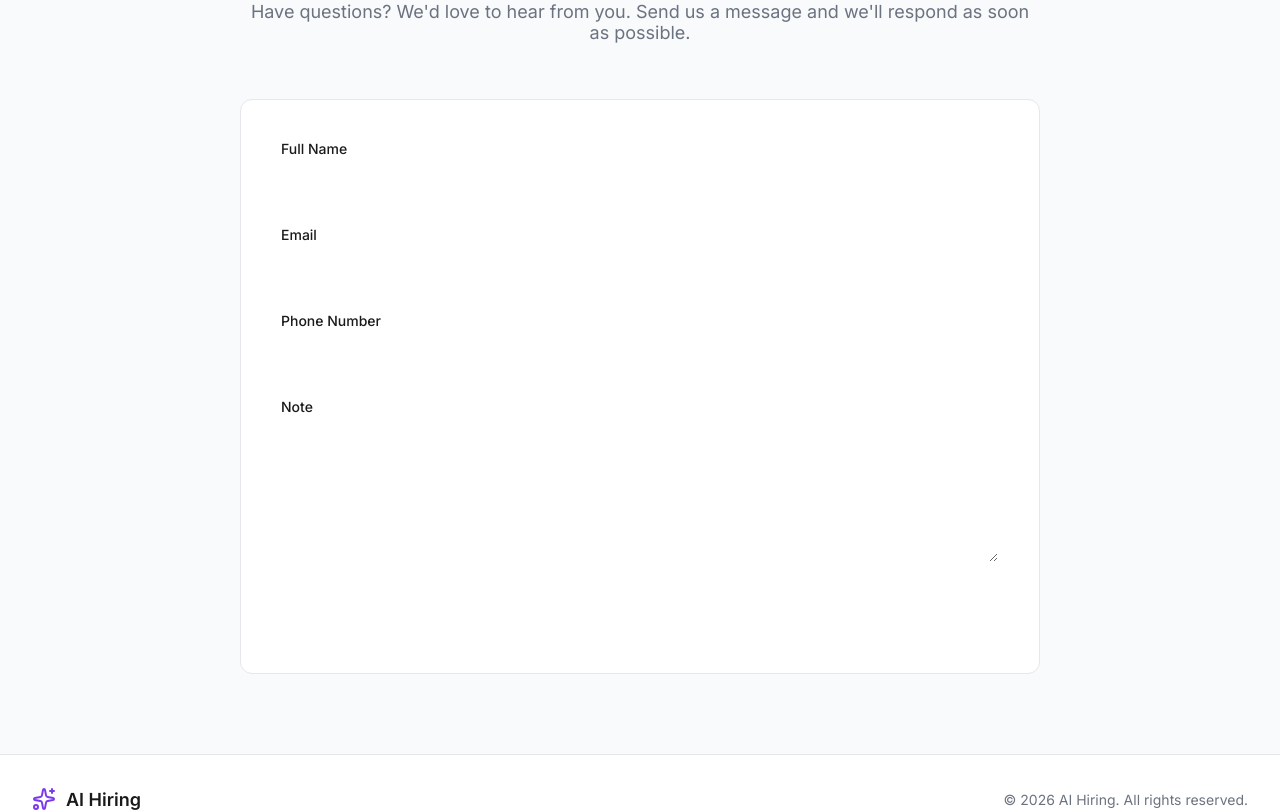
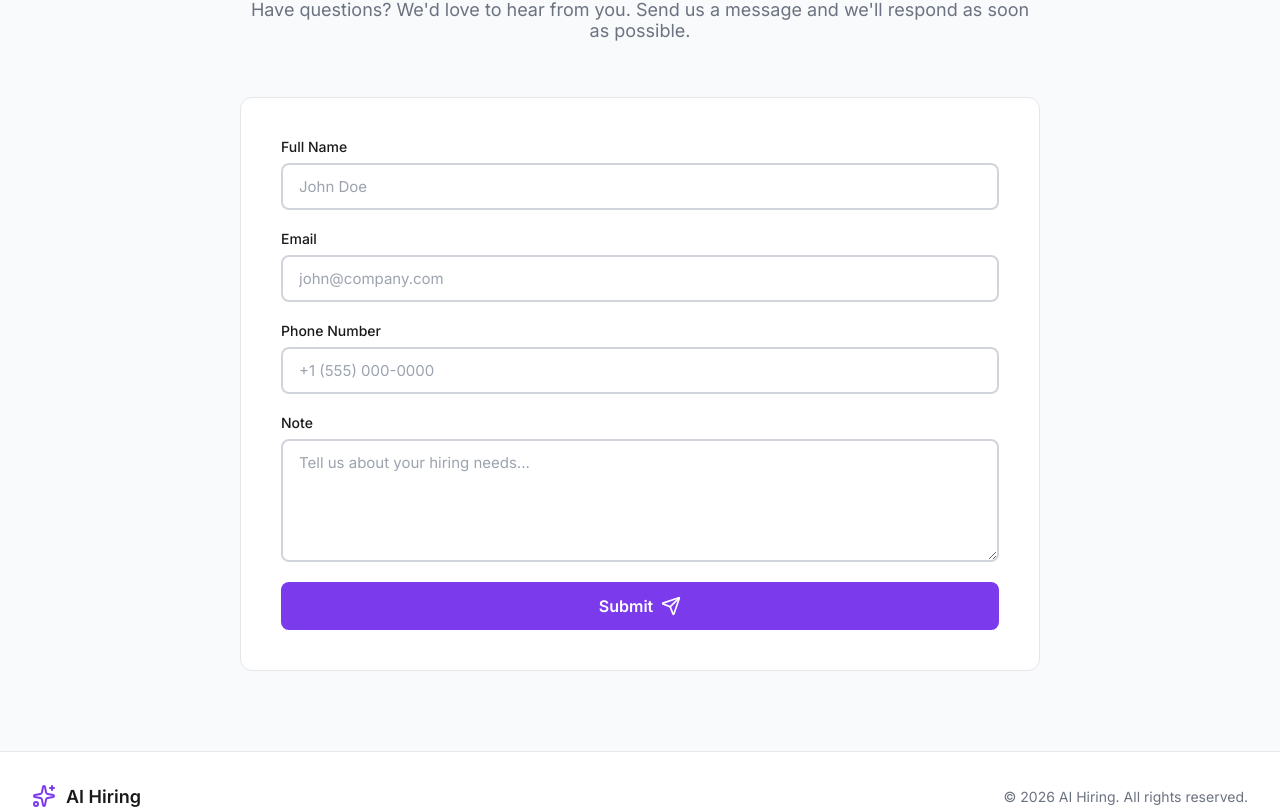
Before and after one commit to Shreyadungrakoti/ai-hiring-ui, a React (Vite) app: page / in a window 1280 px wide. Shown: the part 1985-2797 px from the top of the page. Built offline with nearby package versions, Linux system fonts and the light colour scheme; no server answers.

Commit message:
Add separate Login and Get Started buttons, fix contact form visibility

```diff
--- a/src/App.css
+++ b/src/App.css
@@ -1459,7 +1459,26 @@ html[data-theme="light"] .d2ChartBar{
   align-items: center;
 }
 
-.landingNavLinks .btn {
+.landingLoginBtn {
+  background: transparent;
+  color: #1a1a1a;
+  border: none;
+  padding: 10px 20px;
+  font-size: 15px;
+  font-weight: 500;
+  border-radius: 8px;
+  cursor: pointer;
+  transition: all 0.2s;
+  display: flex;
+  align-items: center;
+  gap: 8px;
+}
+
+.landingLoginBtn:hover {
+  background: #f3f4f6;
+}
+
+.landingGetStartedBtn {
   background: #7c3aed;
   color: #ffffff;
   border: none;
@@ -1471,7 +1490,7 @@ html[data-theme="light"] .d2ChartBar{
   transition: all 0.2s;
 }
 
-.landingNavLinks .btn:hover {
+.landingGetStartedBtn:hover {
   background: #6d28d9;
   transform: translateY(-1px);
 }
@@ -1685,6 +1704,32 @@ html[data-theme="light"] .d2ChartBar{
   gap: 20px;
 }
 
+.landingContactForm .btn {
+  background: #7c3aed !important;
+  color: #ffffff !important;
+  border: none !important;
+  padding: 14px 28px !important;
+  font-size: 16px !important;
+  font-weight: 600 !important;
+  border-radius: 8px !important;
+  cursor: pointer !important;
+  transition: all 0.2s !important;
+  display: flex !important;
+  align-items: center !important;
+  justify-content: center !important;
+  gap: 8px !important;
+}
+
+.landingContactForm .btn:hover:not(:disabled) {
+  background: #6d28d9 !important;
+  transform: translateY(-1px) !important;
+}
+
+.landingContactForm .btn:disabled {
+  opacity: 0.6 !important;
+  cursor: not-allowed !important;
+}
+
 .landingFormGrid {
   display: grid;
   grid-template-columns: 1fr;
@@ -1705,19 +1750,32 @@ html[data-theme="light"] .d2ChartBar{
 
 .landingContactForm .input,
 .landingContactForm .textarea {
-  border: 1px solid #e5e7eb;
-  background: #ffffff;
-  color: #1a1a1a;
-  padding: 10px 12px;
-  border-radius: 8px;
-  font-size: 15px;
+  border: 2px solid #d1d5db !important;
+  background: #ffffff !important;
+  color: #1a1a1a !important;
+  padding: 12px 16px !important;
+  border-radius: 8px !important;
+  font-size: 15px !important;
+  font-family: inherit !important;
+  width: 100% !important;
+  transition: all 0.2s !important;
+}
+
+.landingContactForm .input::placeholder,
+.landingContactForm .textarea::placeholder {
+  color: #9ca3af !important;
 }
 
 .landingContactForm .input:focus,
 .landingContactForm .textarea:focus {
-  outline: none;
-  border-color: #7c3aed;
-  box-shadow: 0 0 0 3px rgba(124, 58, 237, 0.1);
+  outline: none !important;
+  border-color: #7c3aed !important;
+  box-shadow: 0 0 0 4px rgba(124, 58, 237, 0.1) !important;
+}
+
+.landingContactForm .textarea {
+  resize: vertical !important;
+  min-height: 120px !important;
 }
 
 .landingFormSuccess {
--- a/src/pages/LandingPage.jsx
+++ b/src/pages/LandingPage.jsx
@@ -41,10 +41,14 @@ export default function LandingPage() {
     }, 3000);
   };
 
-  const handleNavButtonClick = () => {
+  const handleLoginClick = () => {
+    nav("/login");
+  };
+
+  const handlePortalClick = () => {
     if (!auth) {
-      // Not logged in → go to login
-      nav("/login");
+      // Not logged in → go to login/signup
+      nav("/login?mode=signup");
     } else if (!auth.hasPortal) {
       // Logged in but no portal → go to create portal
       nav("/create-portal");
@@ -54,8 +58,8 @@ export default function LandingPage() {
     }
   };
 
-  const getNavButtonText = () => {
-    if (!auth) return "Login";
+  const getPortalButtonText = () => {
+    if (!auth) return "Get Started";
     if (!auth.hasPortal) return "Create Portal";
     return "My Portal";
   };
@@ -70,8 +74,13 @@ export default function LandingPage() {
             <span>AI Hiring</span>
           </div>
           <div className="landingNavLinks">
-            <button className="btn" onClick={handleNavButtonClick}>
-              {getNavButtonText()}
+            {!auth && (
+              <button className="landingLoginBtn" onClick={handleLoginClick}>
+                Login
+              </button>
+            )}
+            <button className="landingGetStartedBtn" onClick={handlePortalClick}>
+              {getPortalButtonText()}
             </button>
           </div>
         </div>
@@ -89,8 +98,8 @@ export default function LandingPage() {
             to match you with the perfect candidates in minutes, not weeks.
           </p>
           <div className="landingHeroCTA">
-            <button className="btn btnPrimary btnLarge" onClick={handleNavButtonClick}>
-              {getNavButtonText()}
+            <button className="btn btnPrimary btnLarge" onClick={handlePortalClick}>
+              {getPortalButtonText()}
               <ArrowRight size={20} />
             </button>
           </div>
@@ -178,8 +187,8 @@ export default function LandingPage() {
           <p className="landingCTASubtitle">
             Join companies that are already finding better candidates, faster.
           </p>
-          <button className="btn btnPrimary btnLarge" onClick={handleNavButtonClick}>
-            {getNavButtonText()}
+          <button className="btn btnPrimary btnLarge" onClick={handlePortalClick}>
+            {getPortalButtonText()}
             <ArrowRight size={20} />
           </button>
         </div>
```
